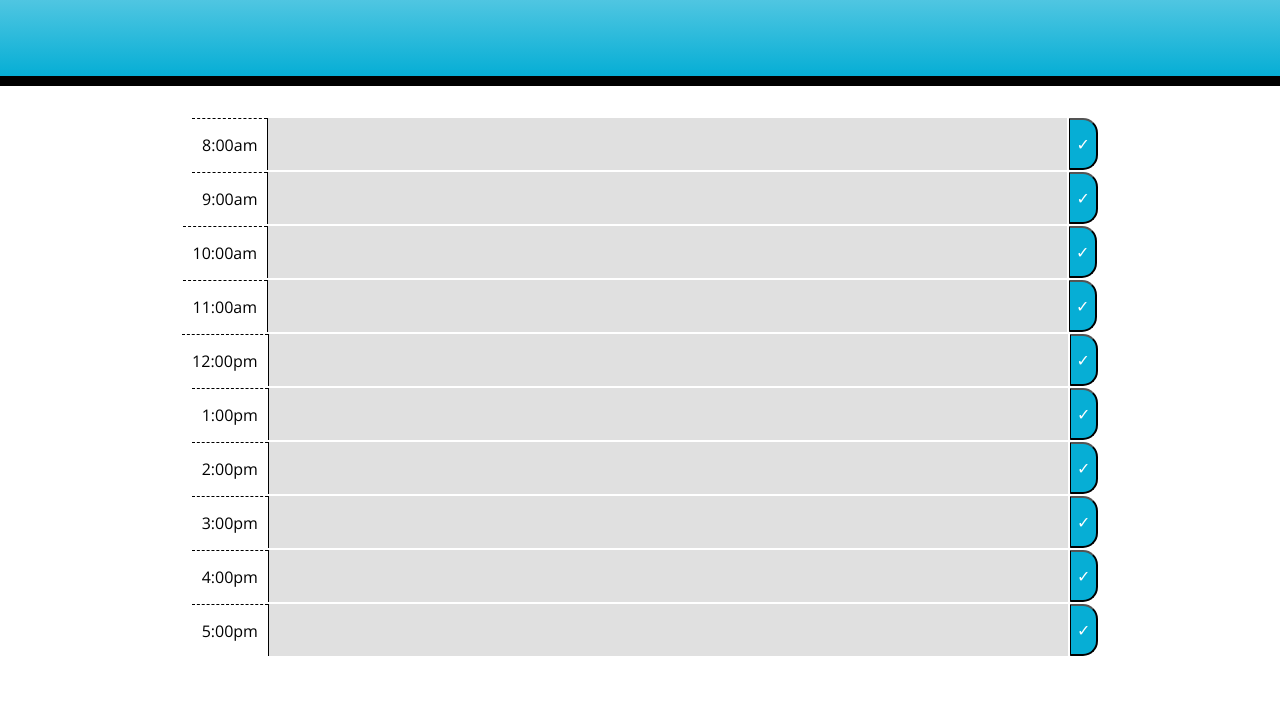
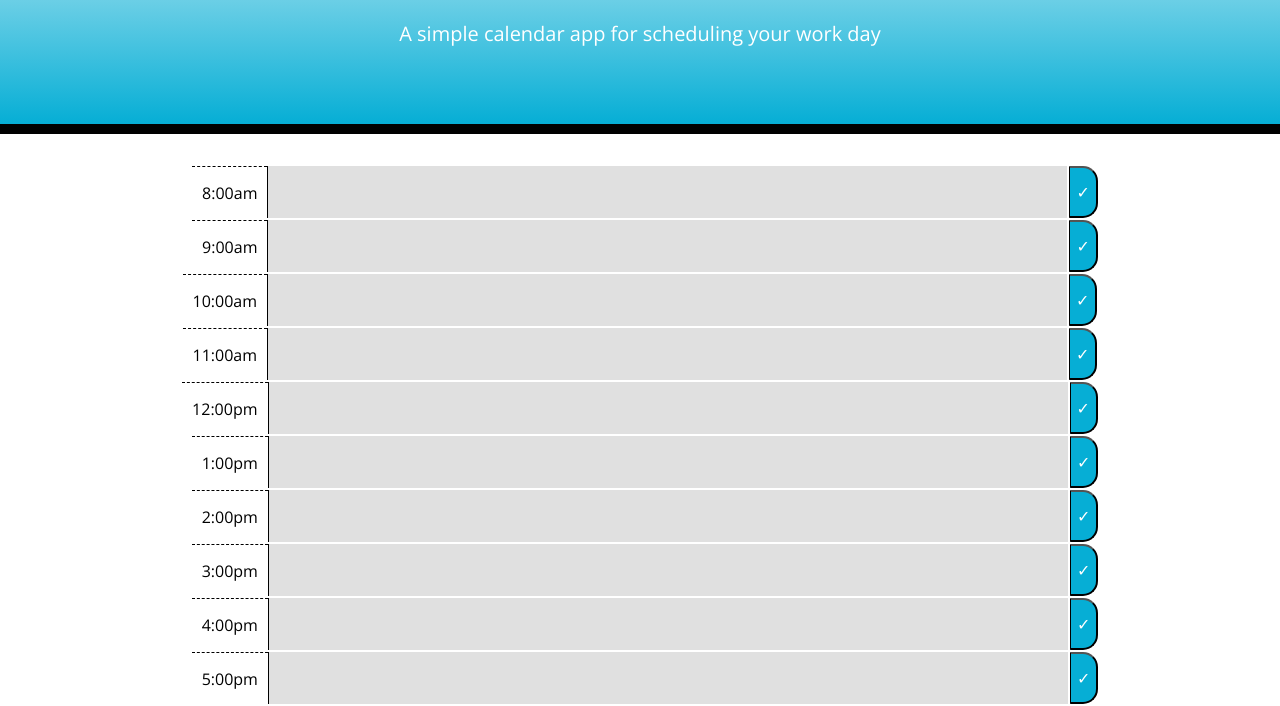
Before and after one commit to jace0fbass/work-day-scheduler, a plain HTML site: page develop/index.html in a window 1280 px wide. Shown: the part 182-888 px from the top of the page. Before the commit the page ends 840 px from the top, so only its background shows below. Drawn offline with nearby package versions, Linux system fonts and the light colour scheme.

```diff
--- a/develop/style.css
+++ b/develop/style.css
@@ -3,6 +3,7 @@
   --secondaryColor: black;
   --popColor: #06aed5;
 }
+
 body {
   font-family: 'Open Sans', sans-serif;
   font-size: 16px;
@@ -26,6 +27,10 @@
   border-radius: 0;
   border-bottom: 10px solid var(--secondaryColor);
   background-image: linear-gradient(var(--mainColor), var(--popColor));
+}
+
+.lead {
+  color: var(--mainColor);
 }
 
 .description {
@@ -97,6 +102,7 @@
 #hour8, #hour9, #hour10, #hour11, #hour12, #hour13, #hour14, #hour15, #hour16, #hour17 {
   padding-bottom: 2px;
 }
+
 .hour10, .hour11, .hour12 {
   display: flex;
   align-items: center;
```
Also changed, not shown: develop/index.html (+3 -0 lines), README.md.
